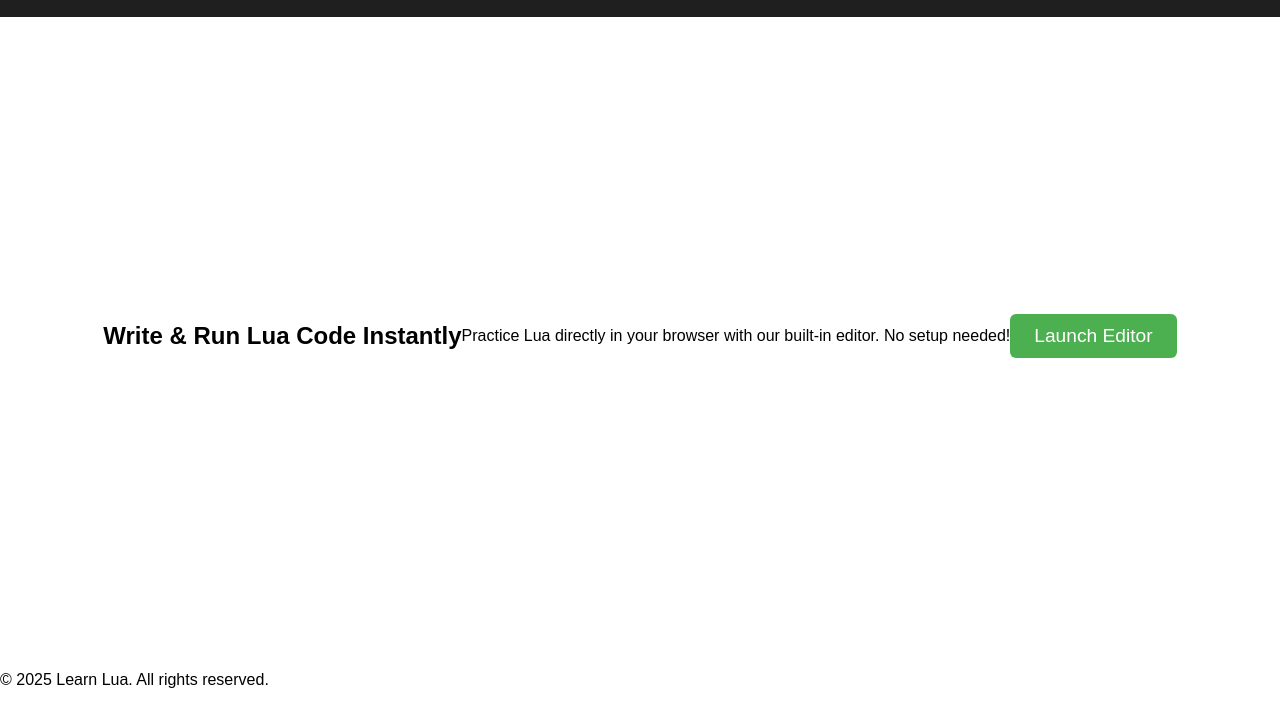
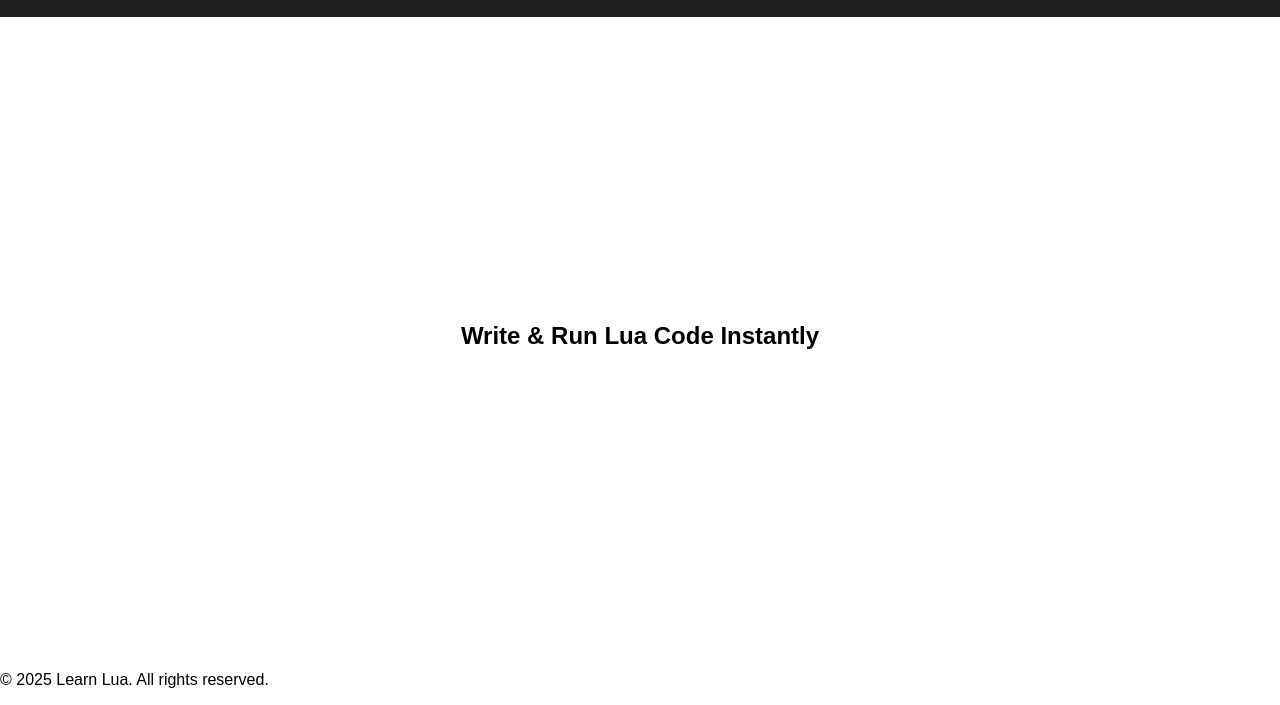
Before and after one commit to IIIIIIIIIIIIIIIIIIIIIIIIIIIIIIIIIIII5/LuaEditor, a plain HTML site: page index.html in a window 1280 px wide. Shown: the part 95-800 px from the top of the page. Drawn offline with Linux system fonts and the light colour scheme.

Commit message:
Update index.html

```diff
--- a/index.html
+++ b/index.html
@@ -15,8 +15,6 @@
   </header>
   <main class="home-main">
     <h2>Write & Run Lua Code Instantly</h2>
-    <p>Practice Lua directly in your browser with our built-in editor. No setup needed!</p>
-    <a href="editor.html" class="btn">Launch Editor</a>
   </main>
   <footer>
     <p>© 2025 Learn Lua. All rights reserved.</p>
```
